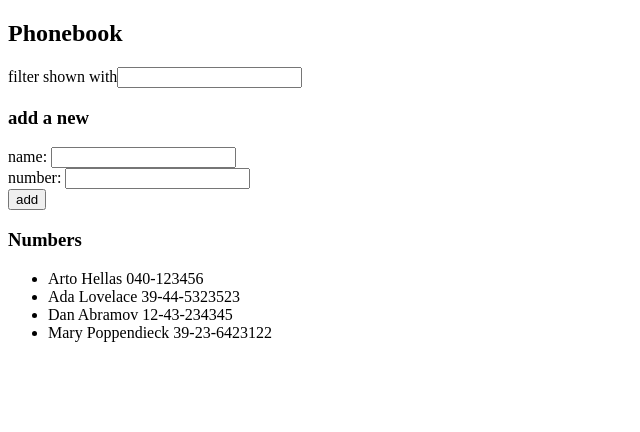
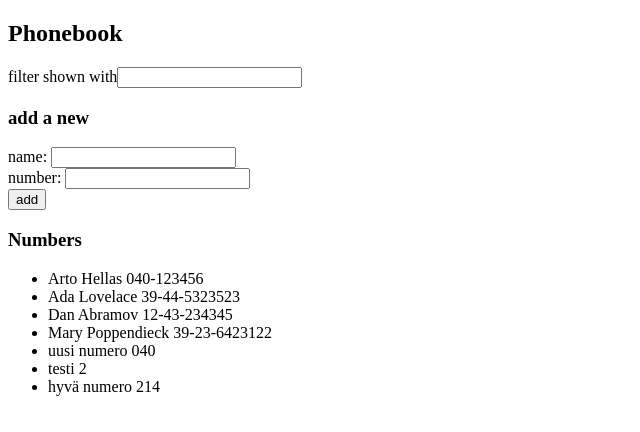
Before and after one commit to w1ll1ey/fullstack, a React (Vite) app in the folder osa2/puhelinluettelo/: page / in a window 1280 px wide. Shown: the top 432 px of the page, without its empty margins (0-640 px from the left). Built offline with nearby package versions, Linux system fonts and the light colour scheme; data requests are answered from the project's data file.

Commit message:
2.12 done

```diff
--- a/osa2/puhelinluettelo/db.json
+++ b/osa2/puhelinluettelo/db.json
@@ -1,5 +1,5 @@
 {
-  "persons":[
+  "persons": [
     {
       "name": "Arto Hellas",
       "number": "040-123456",
@@ -19,6 +19,21 @@
       "name": "Mary Poppendieck",
       "number": "39-23-6423122",
       "id": "4"
+    },
+    {
+      "id": "37bf",
+      "name": "uusi numero",
+      "number": "040"
+    },
+    {
+      "id": "a3bb",
+      "name": "testi 2",
+      "number": ""
+    },
+    {
+      "id": "d4d7",
+      "name": "hyvä numero",
+      "number": "214"
     }
   ]
 }
--- a/osa2/puhelinluettelo/src/App.jsx
+++ b/osa2/puhelinluettelo/src/App.jsx
@@ -63,9 +63,13 @@ const App = () => {
       return
     }
 
-    setPersons(persons.concat(personObject))
-    setNewName('')
-    setNewNumber('')
+    axios
+      .post('http://localhost:3001/persons', personObject)
+      .then(response => {
+        setPersons(persons.concat(response.data))
+        setNewName('')
+        setNewNumber('')
+      })
   }
 
   const handleNameChange = (event) => {
```
